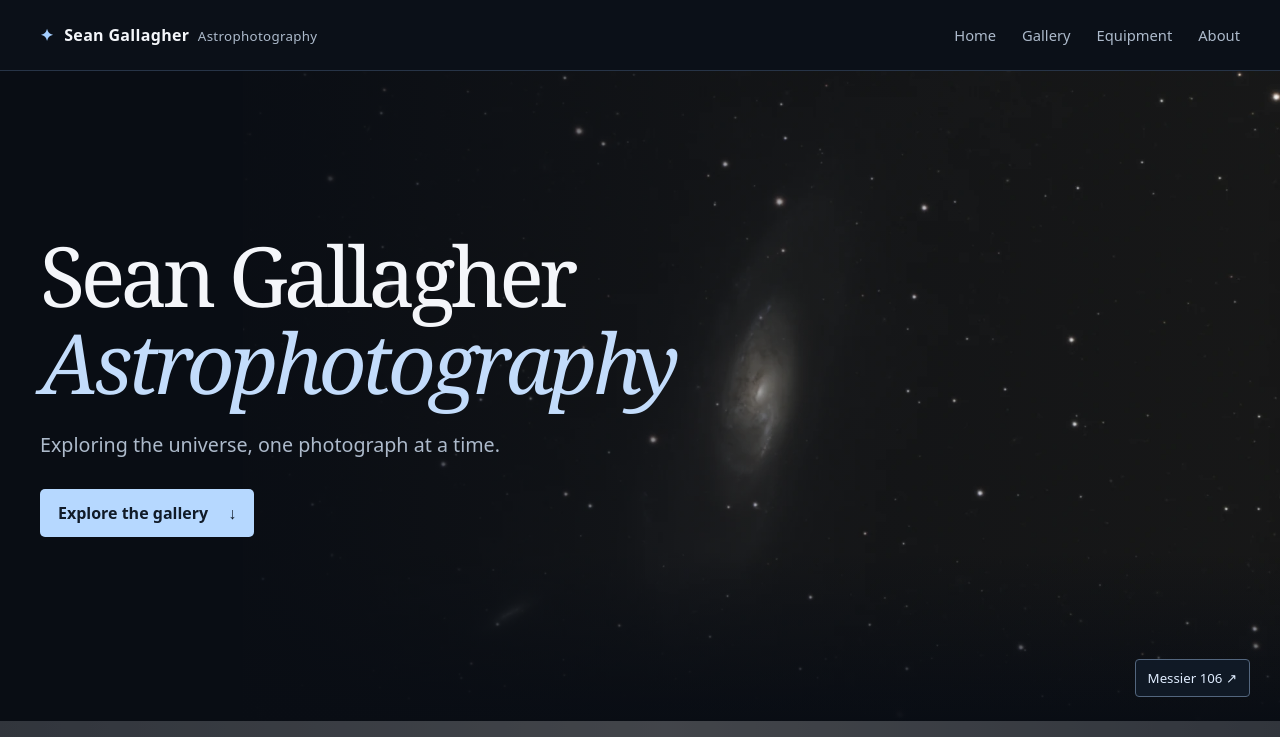
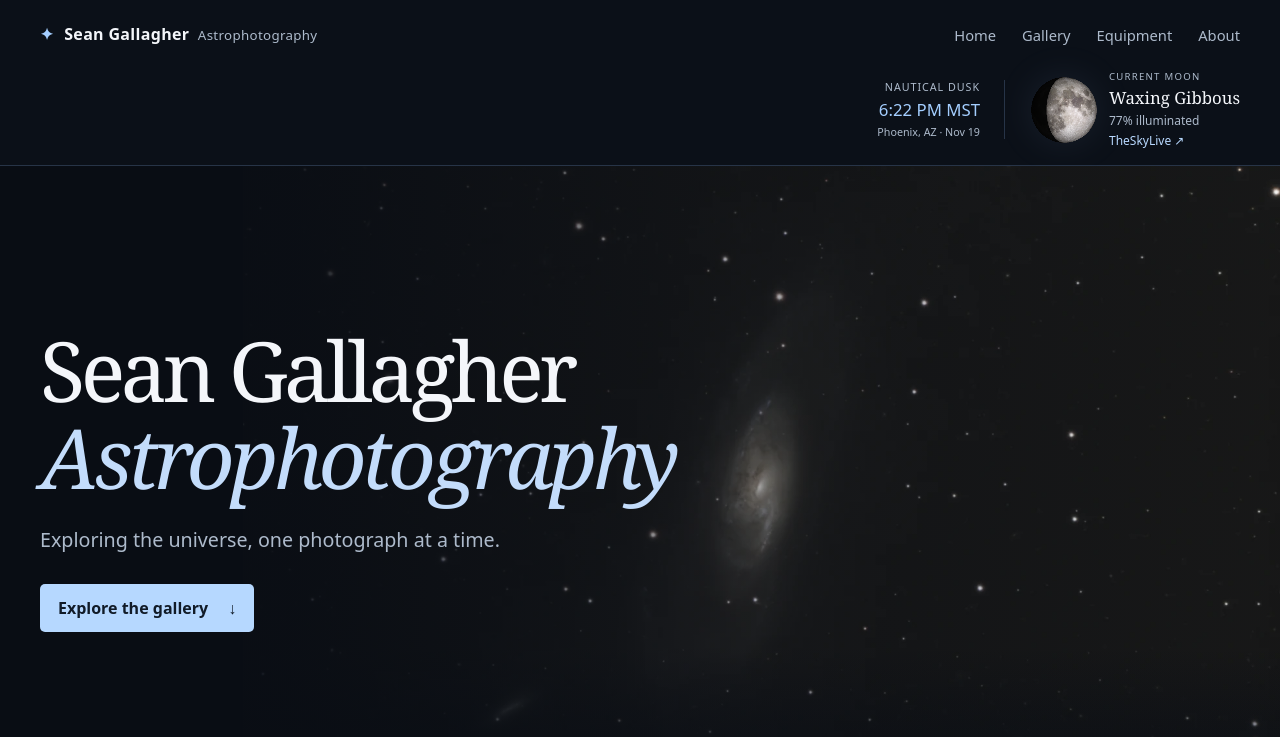
Before and after one commit to CaptainSeanG/Astrophotography, a plain HTML site: page index.html in a window 1280 px wide. Shown: the top 737 px of the page. Drawn offline with Linux system fonts and the light colour scheme; grey boxes are pictures that could not be loaded.

Commit message:
Move Moon phase into header and add Phoenix nautical dusk

```diff
--- a/index.html
+++ b/index.html
@@ -5,18 +5,25 @@
   <meta name="viewport" content="width=device-width, initial-scale=1">
   <meta name="description" content="Explore Sean Gallagher’s photographs of galaxies, nebulae, and the night sky.">
   <title>Sean Gallagher Astrophotography</title>
-  <link rel="stylesheet" href="style.css?v=7">
+  <link rel="stylesheet" href="style.css?v=8">
   <script defer src="gallery-data.js"></script>
   <script defer src="target-catalog.js?v=2"></script>
   <script defer src="target-details.js"></script>
   <script defer src="gallery.js?v=4"></script>
   <script defer src="moon-assets/suncalc.js"></script>
-  <script defer src="moon-phase.js"></script>
+  <script defer src="moon-phase.js?v=2"></script>
 </head>
 <body>
-  <header class="top"><div class="wrap nav">
+  <header class="top observing-header"><div class="wrap nav">
     <a class="brand" href="#home"><span aria-hidden="true">✦</span> Sean Gallagher <small>Astrophotography</small></a>
-    <nav aria-label="Main navigation"><a href="#home">Home</a><a href="#gallery">Gallery</a><a href="equipment.html">Equipment</a><a href="#about">About</a></nav>
+    <div class="header-right"><nav aria-label="Main navigation"><a href="#home">Home</a><a href="#gallery">Gallery</a><a href="equipment.html">Equipment</a><a href="#about">About</a></nav>
+    <div class="header-sky">
+      <div class="dusk-card" title="Evening nautical twilight ends when the Sun is 12 degrees below the horizon. Calculated for Phoenix city center."><span>Nautical dusk</span><time id="nautical-dusk">—</time><small id="dusk-date">Phoenix, AZ · MST</small></div>
+      <a class="moon-card" id="moon-link" href="https://theskylive.com/moon-info" target="_blank" rel="noopener noreferrer">
+        <canvas id="moon-phase" width="256" height="256" role="img" aria-label="Current Moon phase illustration"></canvas>
+        <span class="moon-copy"><span class="eyebrow">Current Moon</span><strong id="moon-name">Current Moon phase</strong><span id="moon-illumination">See today’s Moon on TheSkyLive</span><span class="moon-cta">TheSkyLive ↗</span></span>
+      </a>
+    </div></div>
   </div></header>
   <main id="home">
     <section class="hero" aria-labelledby="hero-title">
@@ -49,12 +56,7 @@
       <div><p>Sean Gallagher Astrophotography brings together finished photographs from my deep-sky imaging library. The collection includes nearby stellar remnants and galaxies millions of light-years away.</p>
       <h3>Acquisition and processing</h3><p>I use N.I.N.A. for acquisition and PixInsight and Astro Automation for processing. Integration times come from the processing records for the displayed photograph.</p><p><a href="equipment.html" class="text-link">Explore the equipment and image-making process ↗</a></p></div>
     </div>
-    <div class="wrap moon-wrap">
-      <a class="moon-card" id="moon-link" href="https://theskylive.com/moon-info" target="_blank" rel="noopener noreferrer">
-        <canvas id="moon-phase" width="256" height="256" role="img" aria-label="Current Moon phase illustration"></canvas>
-        <span class="moon-copy"><span class="eyebrow">The Moon right now</span><strong id="moon-name">Current Moon phase</strong><span id="moon-illumination">See today’s Moon on TheSkyLive</span><span class="moon-cta">Explore the Moon on TheSkyLive ↗</span><small>Phase illustration · lunar surface image: NASA</small></span>
-      </a>
-    </div></section>
+</section>
   </main>
   <footer class="wrap"><span>© Sean Gallagher — All Rights Reserved.</span>
     <a class="visit-counter" href="https://hitscounter.dev/history?url=https%3A%2F%2Fcaptainseang.github.io%2FAstrophotography%2F" target="_blank" rel="noopener noreferrer" title="Page visits today / total, counting since November 17, 2026. Open visit statistics.">
--- a/moon-phase.js
+++ b/moon-phase.js
@@ -13,6 +13,18 @@
   }
   function update() {
     const now = new Date();
+    // Anchor solar calculations to noon on the current Phoenix calendar date,
+    // independent of the visitor's timezone and UTC midnight.
+    const azDate = new Intl.DateTimeFormat('en-US', { timeZone: 'America/Phoenix', year: 'numeric', month: 'numeric', day: 'numeric' });
+    const parts = Object.fromEntries(azDate.formatToParts(now).map(part => [part.type, part.value]));
+    const noon = new Date(Date.UTC(Number(parts.year), Number(parts.month) - 1, Number(parts.day), 19));
+    const dusk = SunCalc.getTimes(noon, 33.4484, -112.0740).nauticalDusk;
+    const time = document.getElementById('nautical-dusk');
+    if (time && Number.isFinite(dusk.getTime())) {
+      time.textContent = new Intl.DateTimeFormat('en-US', { timeZone: 'America/Phoenix', hour: 'numeric', minute: '2-digit', hour12: true }).format(dusk) + ' MST';
+      time.dateTime = dusk.toISOString();
+      document.getElementById('dusk-date').textContent = 'Phoenix, AZ · ' + new Intl.DateTimeFormat('en-US', { timeZone: 'America/Phoenix', month: 'short', day: 'numeric' }).format(noon);
+    }
     const illumination = SunCalc.getMoonIllumination(now);
     const name = phaseName(illumination);
     const percent = Math.round(illumination.fraction * 100);
--- a/style.css
+++ b/style.css
@@ -102,3 +102,7 @@ dt{color:var(--muted)} dd{margin:0}
   #enlarge img{max-height:43dvh}.detail-copy{padding:22px}
   .toolbar{align-items:flex-start;flex-direction:column}
 }
+/* Compact observing information beneath the main menu. */
+.header-right{display:flex;flex-direction:column;align-items:flex-end;gap:0;padding-bottom:16px}.header-right nav{min-height:70px}.observing-header .nav{align-items:flex-start}.observing-header .brand{margin-top:23px}.header-sky{display:flex;align-items:center;justify-content:flex-end;gap:26px}.header-sky .moon-card{padding:0;gap:12px;border:0;background:transparent;border-radius:5px;max-width:none}.header-sky .moon-card:hover{background:transparent}.header-sky .moon-card canvas{width:66px;height:66px}.header-sky .moon-copy{gap:3px}.header-sky .moon-copy strong{font:1.05rem Georgia,serif}.header-sky .moon-copy .eyebrow{font-size:.6rem}.header-sky .moon-copy>span:not(.eyebrow){font-size:.75rem}.header-sky .moon-copy .moon-cta{margin:0;font-size:.67rem}.dusk-card{display:flex;flex-direction:column;gap:4px;text-align:right;border-right:1px solid var(--line);padding-right:24px}.dusk-card>span{font-size:.67rem;text-transform:uppercase;letter-spacing:.09em;color:var(--muted)}.dusk-card time{font-size:1.05rem;color:var(--blue);font-variant-numeric:tabular-nums}.dusk-card small{font-size:.67rem;color:var(--muted)}
+@media(max-width:950px){.observing-header .brand small{display:block;margin-left:22px}.observing-header .nav,.observing-header nav{gap:18px}}
+@media(max-width:650px){.observing-header .brand{margin-top:0}.header-right{width:100%;align-items:stretch;padding-bottom:4px;gap:16px}.header-right nav{min-height:0;justify-content:space-between}.header-sky{gap:18px;justify-content:space-between;padding-top:12px;border-top:1px solid var(--line)}.dusk-card{text-align:left;padding-right:14px}.header-sky .moon-card canvas{width:56px;height:56px}.header-sky .moon-copy strong{font-size:1rem}.header-sky .moon-card{gap:9px}}
```
